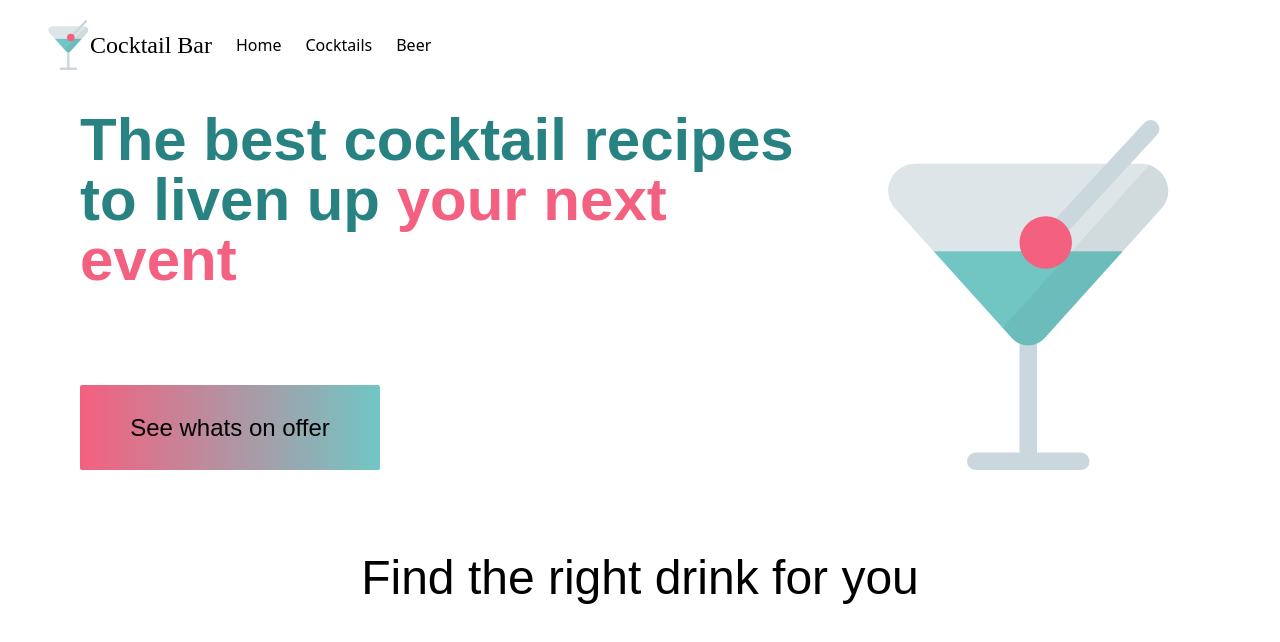
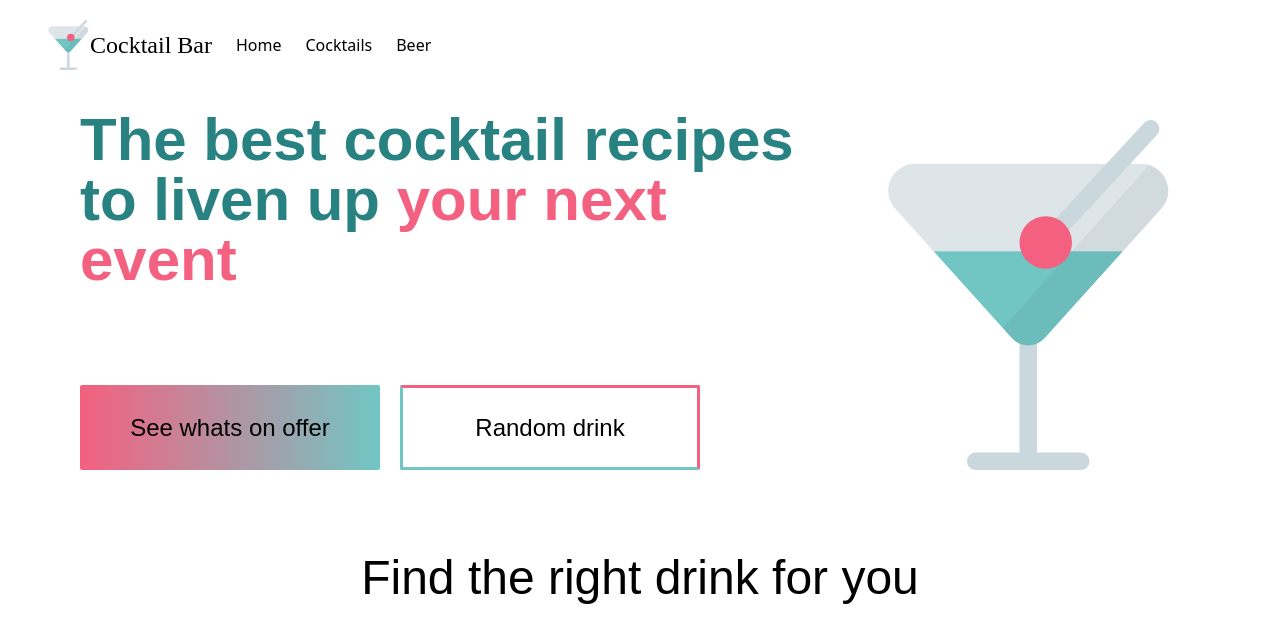
Before and after one commit to KarlGilden/CocktailBar, a React (Create React App) app: page / in a window 1280 px wide. Shown: the top 642 px of the page. Built offline with nearby package versions, Linux system fonts and the light colour scheme; no server answers.

Commit message:
add get random drink button

```diff
--- a/src/components/Buttons/HeroButton/HeroButton.tsx
+++ b/src/components/Buttons/HeroButton/HeroButton.tsx
@@ -1,12 +1,13 @@
 import React from 'react'
 
 interface IProps{
-    text:string
+    text:string,
+    secondary:boolean
 }
 
-const HeroButton = ({text}:IProps) => {
+const HeroButton = ({text, secondary}:IProps) => {
   return (
-    <button className='p-6 z-1 text-2xl font-poppins bg-gradient-to-r from-[#f4607f] to-[#71C6C4] rounded-sm w-full h-[85px] sm:w-[300px]'>{text}</button>
+    <button className={`p-6 z-1 text-2xl font-poppins ${secondary ? 'border-[3px] border-l-primary border-b-primary border-r-secondary border-t-secondary transition-all' : 'bg-gradient-to-r'} hover:bg-gradient-to-r transition-all from-secondary to-primary rounded-sm w-full h-[85px] sm:mr-5 sm:w-[300px]`}>{text}</button>
   )
 }
 
--- a/src/components/DrinkPreview/DrinkPreview.tsx
+++ b/src/components/DrinkPreview/DrinkPreview.tsx
@@ -11,7 +11,7 @@ const DrinkPreview = ({drink}:IProps) => {
             <div className='bg-black absolute w-full h-full'></div>
             <img className='w-full absolute top-0 left-0 group-hover:opacity-30' src={drink.strDrinkThumb} alt="Unavailable" />
             <div className='w-full h-full grid grid-cols-1 justify-items-center content-center absolute'>
-              <button onClick={()=>alert("hello")} className='hidden group-hover:block hover:bg-black transition w-[50%] h-[50px] text-white border-[2px] border-white'>See Recipe</button>
+              <button onClick={()=>alert("hello")} className='hidden group-hover:block hover:bg-black hover:border-white hover:text-white transition w-[50%] h-[50px] text-white border-[2px] border-white'>See Recipe</button>
             </div>
     </div>
   )
--- a/src/components/Hero/Hero.tsx
+++ b/src/components/Hero/Hero.tsx
@@ -5,7 +5,10 @@ const Hero = () => {
   return (
     <div className='h-[500px] sm:h-[400px] px-10 py-5 sm:px-20 font-poppins flex flex-col justify-between items-center sm:items-start relative overflow-hidden'>
         <h1 className='text-[#278281] text-5xl sm:text-6xl font-bold lg:w-[65%]'>The best cocktail recipes to liven up <span className='text-[#F4607F]'>your next event</span></h1>
-          <HeroButton text="See whats on offer"/>
+          <div className='flex'>
+            <HeroButton secondary={false} text="See whats on offer"/>
+            <HeroButton secondary={true} text="Random drink"/>
+          </div>
           <img className='w-[150px] absolute right-[-10px] bottom-[125px] sm:w-[175px] sm:right-[25px] sm:bottom-[1.25rem] md:right-[75px] md:w-[200px] lg:w-[350px] lg:right-[100px]' src={Logo} alt=""  />
     </div>
   )
```
